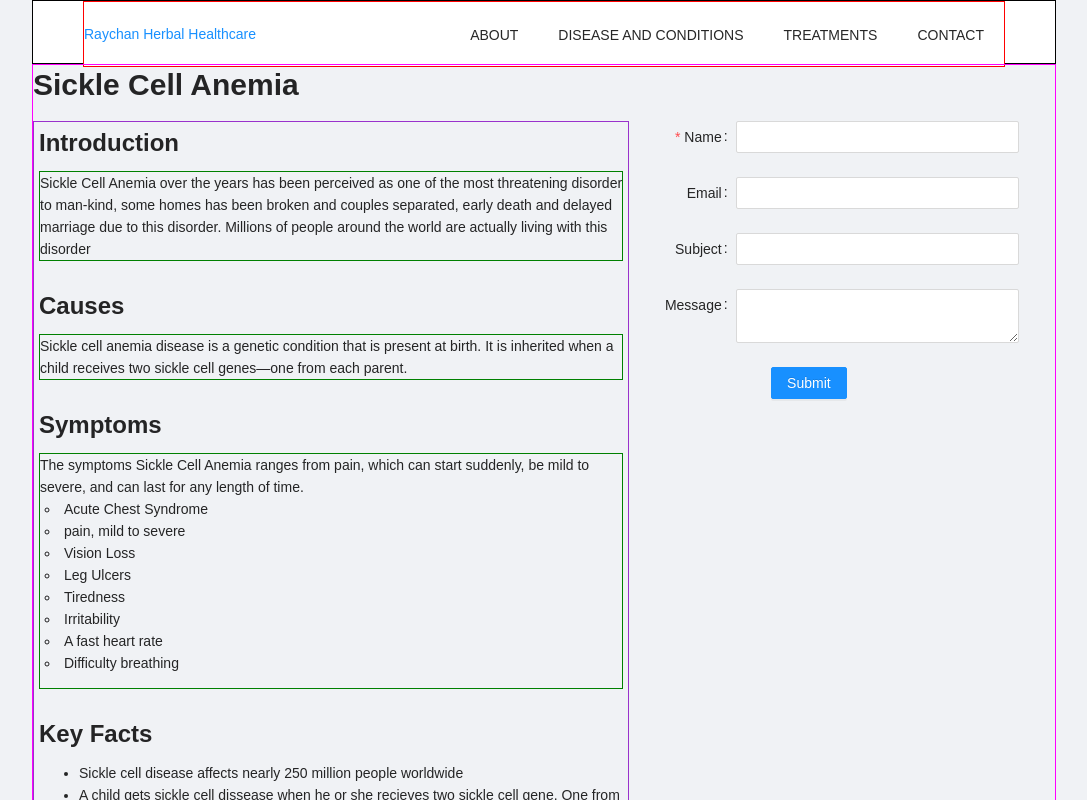
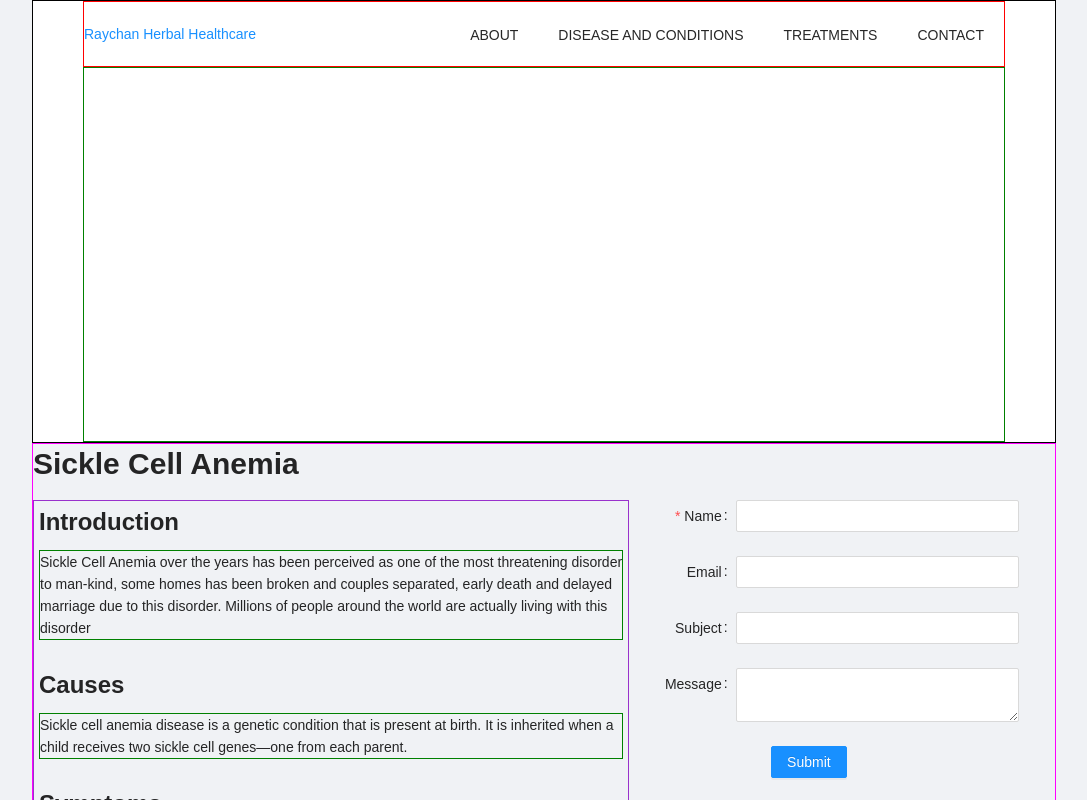
Before and after one commit to damigreen/raychan-frontend, a React (Create React App) app: page /sickle-cell in a window 1280 px wide. Shown: the top 800 px of the page, without its empty margins (96-1183 px from the left). Built offline with nearby package versions, Linux system fonts and the light colour scheme.

Commit message:
chore: added a hero section on the home

```diff
--- a/src/components/app/App.scss
+++ b/src/components/app/App.scss
@@ -25,6 +25,14 @@ p, ul, li, h1, h2, h3, h4 {
   background-color: #FFFFFF;
   border: 1px solid black;
   width: 80%;
+  height: auto;
+}
+
+#hero {
+  margin: auto;
+  border: 1px solid green;
+  width: auto;
+  height: 375px;
 }
 
 #header .nav-wrap {
```
